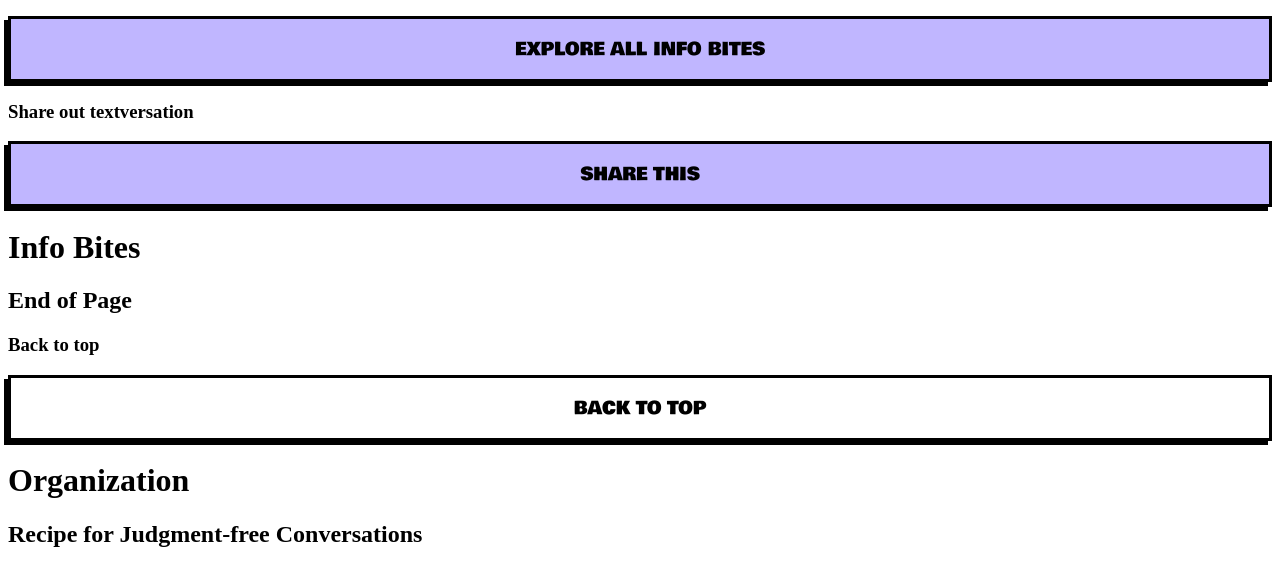
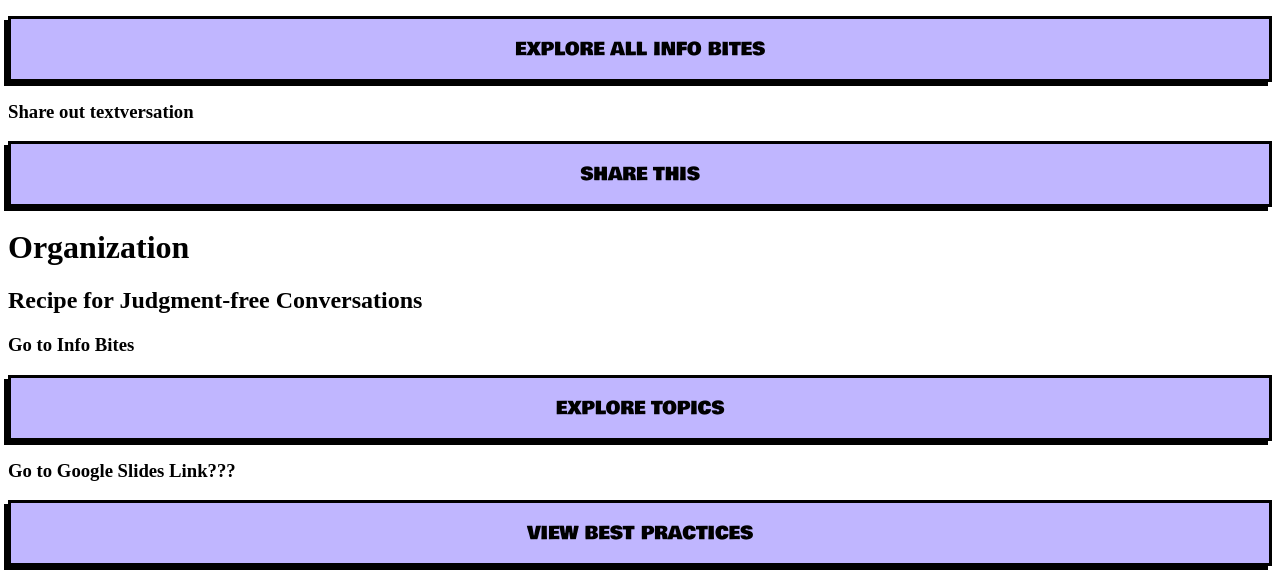
Before and after one commit to patinoart/noJudgmentCSS, a plain HTML site: page index.html in a window 1280 px wide. Shown: the part 589-1160 px from the top of the page. Drawn offline with Linux system fonts and the light colour scheme.

Commit message:
Update index.html

```diff
--- a/index.html
+++ b/index.html
@@ -39,15 +39,6 @@
     <!-- Share out textversation -->
     <a class="primaryButton" href="https://docs.google.com/presentation/d/1UYdFVLhW0q1dfeDqYpDBKN7qX_nqeug-xfOjjba03Zs/preview">
         Share This
-    </a>
-
-    <!-- Info Bites -------------------------------------------------->
-    <h1>Info Bites</h1>
-    <h2>End of Page</h2>
-    <h3>Back to top</h3>
-    <!-- Back to Top -->
-    <a class="secondaryButton" href="">
-        Back to Top
     </a>
 
     <!-- Organization ----------------------------------------------->
```
